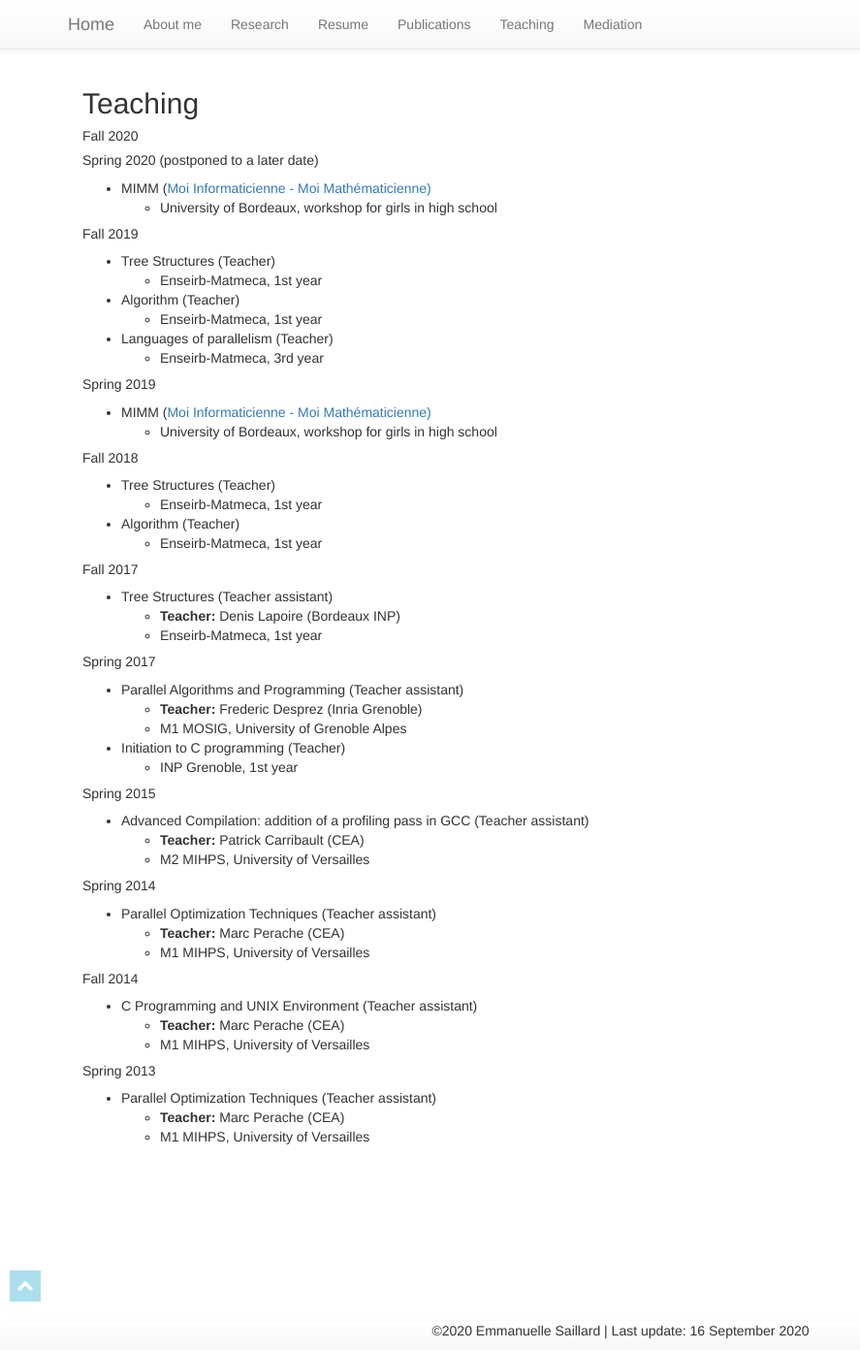
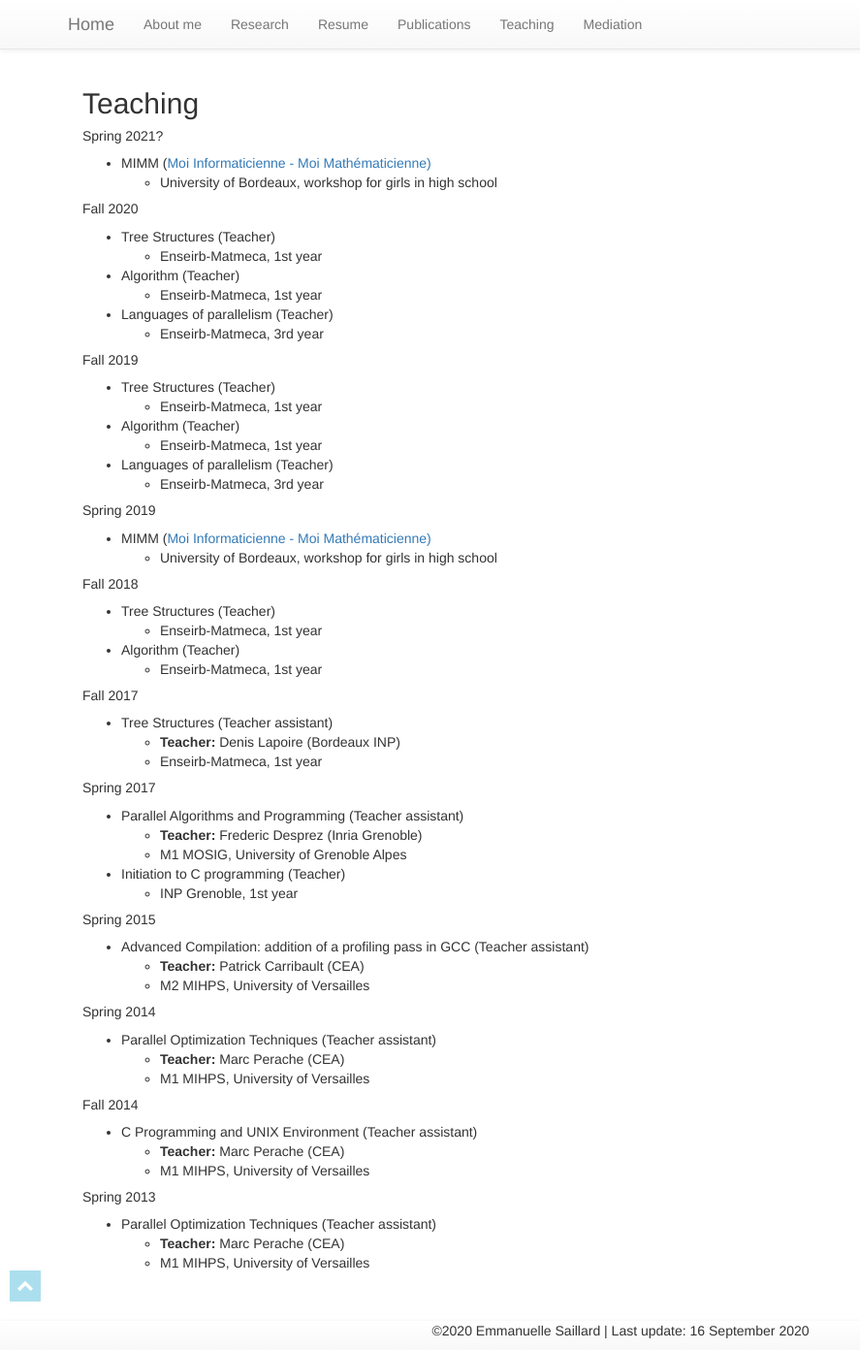
Before and after one commit to esaillar/manou, a Jekyll site: the page built from teaching.md, in a window 1280 px wide and 1392 px high. Shown: the whole window at 97% size, without its empty margins (0-887 px from the left). Built offline with Jekyll 4.4.1, drawn with Linux system fonts in a browser that asks for light colours.

Commit message:
update on research+resume+teaching

```diff
--- a/teaching.md
+++ b/teaching.md
@@ -7,14 +7,20 @@ permalink: /teaching/
 
 ## Teaching
 
+<h5>Spring 2021?</h5>
+<td markdown="1">
+* MIMM (<a href="https://math-interactions.u-bordeaux.fr/Espace-projets/Moi-Informaticienne-Moi-Mathematicienne" target="_blank">Moi Informaticienne - Moi Mathématicienne)</a>
+	* University of Bordeaux, workshop for girls in high school
 
 <h5>Fall 2020</h5>
 <td markdown="1">
+* Tree Structures (Teacher)
+	* Enseirb-Matmeca, 1st year
+* Algorithm (Teacher)
+	* Enseirb-Matmeca, 1st year
+* Languages of parallelism (Teacher)
+	* Enseirb-Matmeca, 3rd year
 
-<h5>Spring 2020 (postponed to a later date)</h5>
-<td markdown="1">
-* MIMM (<a href="https://math-interactions.u-bordeaux.fr/Espace-projets/Moi-Informaticienne-Moi-Mathematicienne" target="_blank">Moi Informaticienne - Moi Mathématicienne)</a>
-	* University of Bordeaux, workshop for girls in high school
 
 <h5>Fall 2019</h5>
 <td markdown="1">
```
Also changed, not shown: research.md (+1 -0 lines), resume.md (+8 -6 lines).
